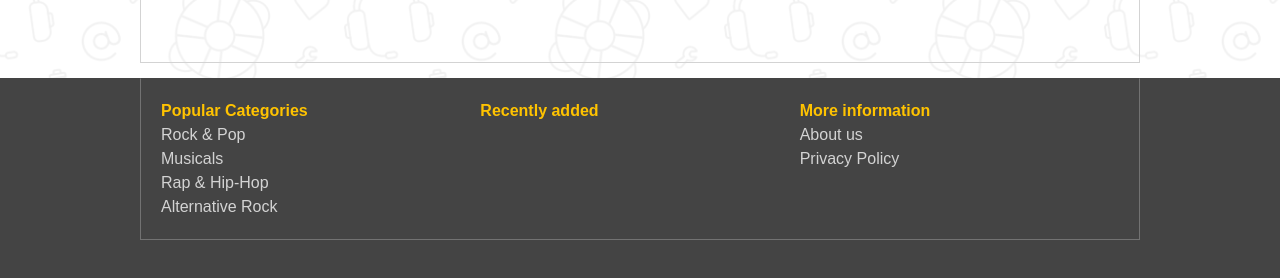
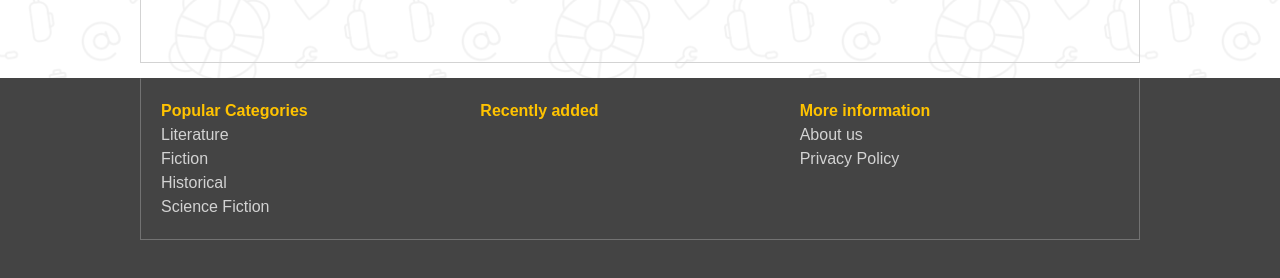
Before and after one commit to 0000dev/books, a PHP site: template src/views/home.html.twig in a window 1280 px wide. Shown: the part 801-1079 px from the top of the page. Run offline with PHP 8.4, Linux system fonts and the light colour scheme; the template is opened without the code that fills it, so the values that code supplies are empty; some libraries are stand-ins or nearby versions.

Commit message:
home page minor fixes

```diff
--- a/src/views/home.html.twig
+++ b/src/views/home.html.twig
@@ -107,10 +107,10 @@
 				<b>Popular Categories</b>
 				<ul>
 
-						<li><a href="/category/16">Rock & Pop</a></li>
-						<li><a href="/category/18">Musicals</a></li>
-						<li><a href="/category/19">Rap & Hip-Hop</a></li>
-						<li><a href="/category/20">Alternative Rock</a></li>
+						<li><a href="/category/48">Literature</a></li>
+						<li><a href="/category/3">Fiction</a></li>
+						<li><a href="/category/5">Historical</a></li>
+						<li><a href="/category/26">Science Fiction</a></li>
 
 				</ul>
 			</div>
```
